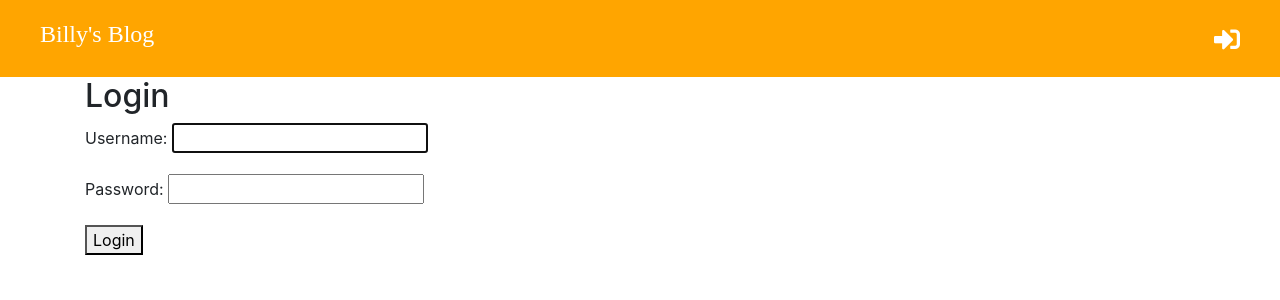
After one commit to bdexter1/myBlogApp, a Django app: page /accounts/login/ in a window 1280 px wide. The commit adds this page. Shown: the top 300 px of the page. Run offline with Django 3.2, Linux system fonts and the light colour scheme; some libraries are stand-ins or nearby versions.

Commit message:
Add Login Functionality.

```diff
--- a/blog/templates/blog/base.html
+++ b/blog/templates/blog/base.html
@@ -3,7 +3,7 @@
 <html lang="en">
 <head>
     <meta charset="UTF-8">
-    <title>BD Blog</title>
+    <title>{% block title %}My Blog{% endblock %}</title>
     <link rel="stylesheet" href="{% static 'css/blog.css' %}">
     <link rel="stylesheet" href="https://cdn.jsdelivr.net/npm/bootstrap@4.6.0/dist/css/bootstrap.min.css" integrity="sha384-B0vP5xmATw1+K9KRQjQERJvTumQW0nPEzvF6L/Z6nronJ3oUOFUFpCjEUQouq2+l" crossorigin="anonymous">
     <link href="/your-path-to-fontawesome/css/fontawesome.css" rel="stylesheet">
@@ -18,6 +18,8 @@
         {% if user.is_authenticated %}
             <a href="{% url 'post_draft_list' %}" class="top-menu"><i class="fab fa-firstdraft fa-2x"></i></a>
             <a href="{% url 'post_new' %}" class="top-menu"><i class="fas fa-plus fa-2x"></i></a>
+        {% else %}
+            <a href="{% url 'login' %}" class="top-menu"><i class="fas fa-sign-in-alt"></i></a>
         {% endif %}
         <h4><a href="{% url 'post_list' %}">Billy's Blog</a></h4>
     </div>
--- a/blog/templates/blog/post_detail.html
+++ b/blog/templates/blog/post_detail.html
@@ -1,4 +1,7 @@
 {% extends 'blog/base.html' %}
+
+{% block title %}{{ post.title }}{% endblock %}
+
 {% block content %}
 <div class="post">
 
--- a/blog/templates/blog/post_draft_list.html
+++ b/blog/templates/blog/post_draft_list.html
@@ -1,4 +1,5 @@
 {% extends 'blog/base.html' %}
+
 
 {% block content %}
     {% for post in posts %}
--- /dev/null
+++ b/blog/templates/registration/login.html
@@ -0,0 +1,12 @@
+{% extends 'blog/base.html' %}
+
+{% block content%}
+
+  <h2> Login </h2>
+  <form method="post">
+    {% csrf_token %}
+    {{ form.as_p }}
+    <button type="submit" class="btn-btn primary">Login</button>
+  </form>
+
+{% endblock%}
--- a/blog/urls.py
+++ b/blog/urls.py
@@ -1,5 +1,6 @@
 from django.urls import path
 from . import views
+from django.contrib.auth.views import LoginView
 
 
 urlpatterns = [
@@ -8,5 +9,7 @@ urlpatterns = [
     path('post/new/', views.post_new, name="post_new"),
     path('post/<int:pk>/edit/', views.post_edit, name="post_edit"),
     path('drafts/', views.post_draft_list, name="post_draft_list"),
-    path('post/<int:pk>/publish', views.post_publish, name="post_publish")
+    path('post/<int:pk>/publish', views.post_publish, name="post_publish"),
+
+    path('accounts/login/', LoginView.as_view(), name='login'),
 ]
--- a/blog/views.py
+++ b/blog/views.py
@@ -1,3 +1,4 @@
+from django.contrib.auth.decorators import login_required
 from django.shortcuts import render, redirect, get_object_or_404
 from django.utils import timezone
 from .models import Post
@@ -17,7 +18,7 @@ def post_detail(request, pk):
     stuff_for_frontend = {'post': post}
     return render(request, 'blog/post_detail.html', stuff_for_frontend)
 
-
+@login_required
 def post_new(request):
     if request.method == 'POST':
         form = PostForm(request.POST)
@@ -32,7 +33,7 @@ def post_new(request):
         stuff_for_frontend = {'form': form}
     return render(request, 'blog/post_edit.html', stuff_for_frontend)
 
-
+@login_required
 def post_edit(request, pk):
     post = get_object_or_404(Post, pk=pk)
     if request.method == 'POST':
--- a/mySite/settings.py
+++ b/mySite/settings.py
@@ -27,6 +27,7 @@ DEBUG = True
 
 ALLOWED_HOSTS = []
 
+LOGIN_REDIRECT_URL = 'post_list'
 
 # Application definition
 
```
Also changed, not shown: db.sqlite3.
